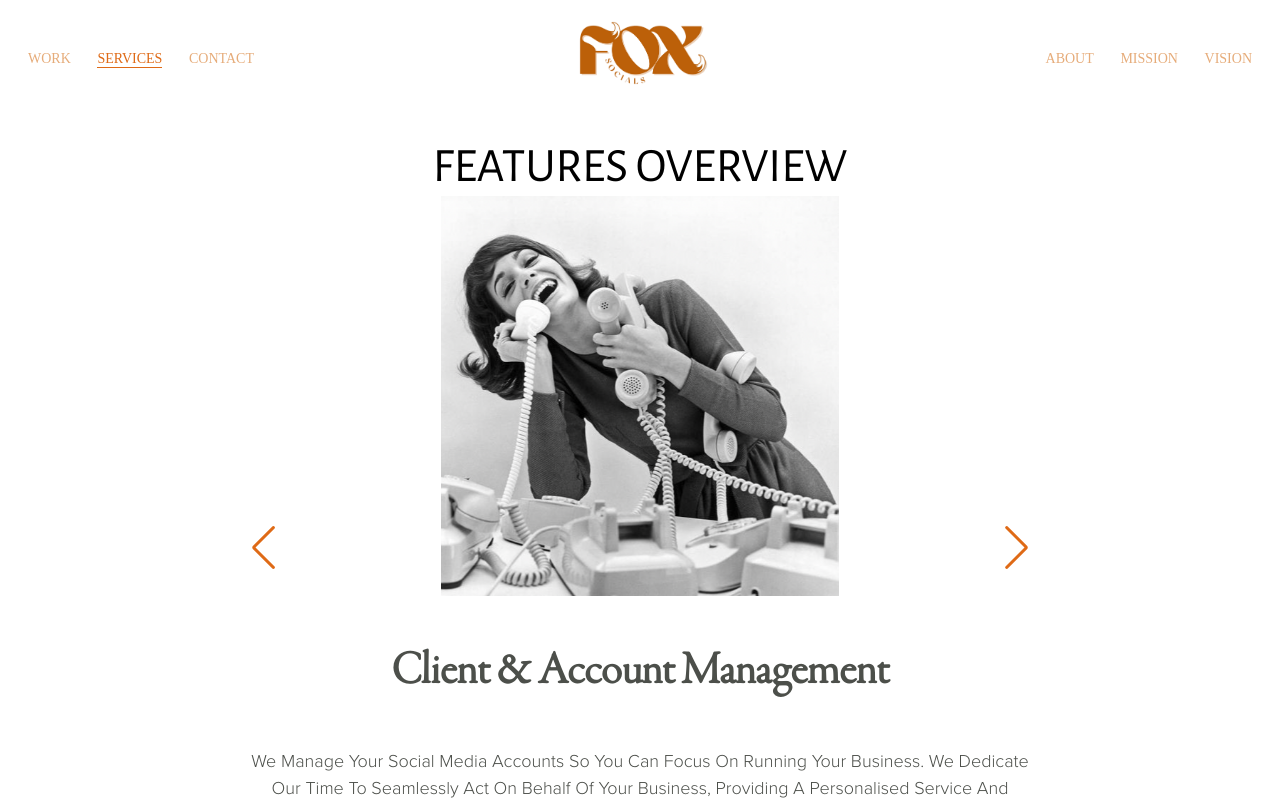
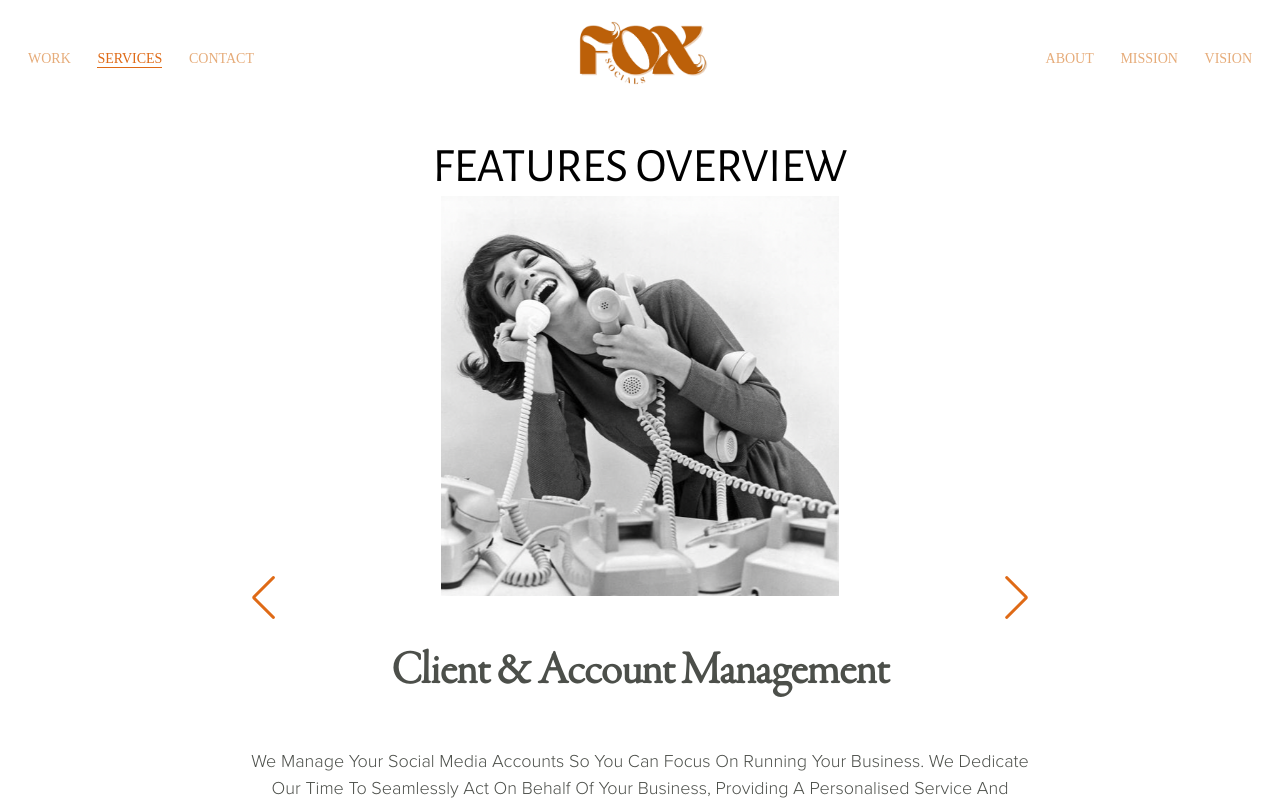
Before and after one commit to salmaniz82/foxsocial, a Next.js app: page /services in a window 1280 px wide. Shown: the top 800 px of the page. Built offline with nearby package versions, Linux system fonts and the light colour scheme; a web font is replaced by a local one.

Commit message:
pagination crop fix

```diff
--- a/styles/foxglobal.css
+++ b/styles/foxglobal.css
@@ -824,11 +824,16 @@ footer .quickLinks a {
 
 }
 
+.services-items .swiper{
+    padding-bottom: 100px;
+}
+
 .service-item {
     font-family: 'GaramondPD';
     font-size: 40px;
     text-transform: capitalize;
-    color: #4c4f4a
+    color: #4c4f4a;
+    user-select: none;
 }
 
 
```
